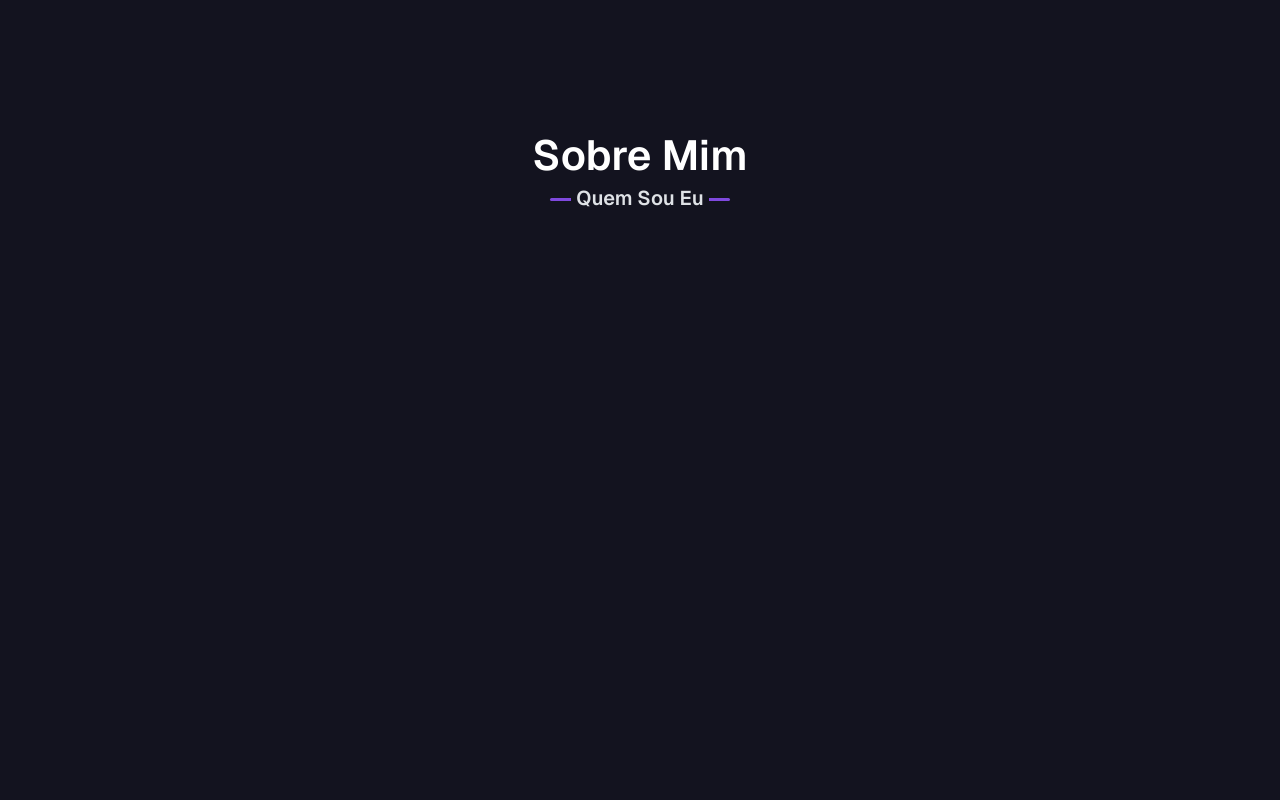
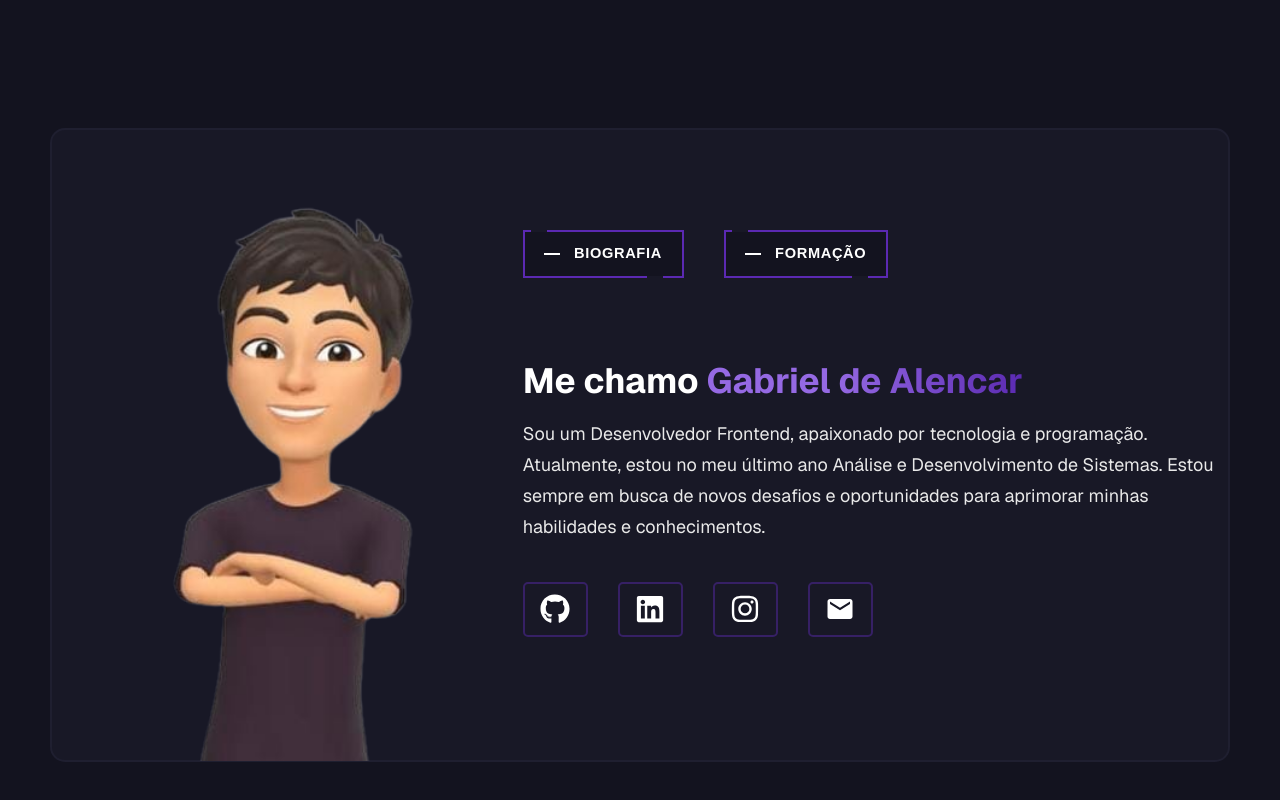
Before and after one commit to gabrielalencs/Portfolio, a React (Vite) app: page / in a window 1280 px wide. Shown: the part 872-1672 px from the top of the page. Before the commit the page ends 1583 px from the top, so only its background shows below. Built offline with nearby package versions, Linux system fonts and the light colour scheme.

Commit message:
starts section about

```diff
--- a/src/components/About/index.jsx
+++ b/src/components/About/index.jsx
@@ -2,10 +2,76 @@
 
 import "@/styles/layout/about.scss";
 
+// Images
+
+import Avatar from "@/assets/avatar-about.png";
+import { FaLinkedin } from "react-icons/fa";
+import { FaInstagram } from "react-icons/fa";
+import { MdEmail } from "react-icons/md";
+import { FaGithub } from "react-icons/fa";
+
+
 const About = () => {
+
+    const socialMedias = [
+        {
+            id: 1,
+            icon: FaGithub,
+            link: "tteste"
+        },
+        {
+            id: 2,
+            icon: FaLinkedin,
+            link: "sdsd"
+        },
+        {
+            id: 3,
+            icon: FaInstagram,
+            link: "sdgfshg"
+        },
+        {
+            id: 4,
+            icon: MdEmail,
+            link: "sdfsd"
+        },
+    ]
+
     return (
         <section className="about">
-            <h2 className="about__title">Sobre Mim</h2>
+            <div className="about__image">
+                <img src={Avatar} alt="Avatar de Gabriel de Alencar" />
+            </div>
+
+            <div className="about__container-texts">
+                <div className="about__buttons-infos">
+                    <button className="fancy">
+                        <span className="top-key"></span>
+                        <span className="text">Biografia</span>
+                        <span className="bottom-key-1"></span>
+                        <span className="bottom-key-2"></span>
+                    </button>
+
+                    <button className="fancy">
+                        <span className="top-key"></span>
+                        <span className="text">Formação</span>
+                        <span className="bottom-key-1"></span>
+                        <span className="bottom-key-2"></span>
+                    </button>
+                </div>
+
+                <div className="about__texts">
+                    <h3>Me chamo <span>Gabriel de Alencar</span></h3>
+                    <p>Sou um Desenvolvedor Frontend, apaixonado por tecnologia e programação. Atualmente, estou no meu último ano Análise e Desenvolvimento de Sistemas. Estou sempre em busca de novos desafios e oportunidades para aprimorar minhas habilidades e conhecimentos.</p>
+
+                    <div className="about__social-media">
+                        {socialMedias.map(media => (
+                            <a key={media.id} href={media.link}>
+                                <media.icon />
+                            </a>
+                        ))}
+                    </div>
+                </div>
+            </div>
         </section>
     )
 }
--- a/src/components/Introduction/index.jsx
+++ b/src/components/Introduction/index.jsx
@@ -15,14 +15,14 @@ const Introduction = () => {
         <section className="introduction">
             <div className="introduction__content">
                 <h1 className="introduction__name-text">Eu sou o Gabriel de Alencar</h1>
-                <h2 className="introduction__role-text">Desenvolvedor Front-End</h2>
+                <h2 className="introduction__role-text">Desenvolvedor Frontend</h2>
 
                 <p className="introduction__description">Como desenvolvedor front-end, meu foco é na criação de interfaces responsivas e dinâmicas, garantindo que cada projeto não só funcione, mas que encante o usuário em cada interação.</p>
             </div>
 
             <div className="introduction__container-avatar">
                 <div className="avatar-container">
-                    <img src={Avatar} alt="Meu avatar" className="avatar" />
+                    <img src={Avatar} alt="Avatar de Gabriel de Alencar" className="avatar" />
                 </div>
 
                 <div className="introduction__icons-container">
--- a/src/styles/base/reset.scss
+++ b/src/styles/base/reset.scss
@@ -22,6 +22,11 @@ a {
     color: inherit;
 }
 
+button {
+    border: none;
+    background-color: transparent;
+}
+
 .container {
     max-width: 128.0rem;
     margin: 0 auto;
--- a/src/styles/layout/about.scss
+++ b/src/styles/layout/about.scss
@@ -2,8 +2,12 @@
 @use "../base/breakpoints.scss" as media;
 
 .about {
-    padding: 0 5rem;
-    margin-top: 20rem;
+    margin: 20rem 5rem 0;
+    background-color: #181826;
+    border: 2px solid #1f1f30;
+    border-radius: 1.5rem;
+    display: flex;
+    gap: 2rem;
 
     @include media.laptops {
         margin-top: 10rem;
@@ -13,50 +17,160 @@
         margin-top: 0;
     }
 
-    &__title {
-        font-size: 2.2rem;
-        color: color.$white;
-        font-weight: 600;
-        position: relative;
-        width: max-content;
-        margin: 0 auto;
+    &__image {
+        width: 50%;
+        padding: 4rem 0 0 4rem;
 
-        &::after {
-            content: "Quem Sou Eu";
-            display: block;
-            font-size: 2rem;
+        img {
+            width: 100%;
             position: relative;
-            z-index: 5;
-            text-align: center;
-            background-color: color.$body-color;
-            width: max-content;
-            margin: .3rem auto 0;
-            padding: 0 .5rem;
-            color: #dfe2e6;
+            top: .4rem;
         }
+    }
 
-        &::before {
-            content: "";
-            position: absolute;
-            bottom: 10px;
-            left: 50%;
-            width: 180px;
-            height: 3px;
-            background: color.$purple-secondary;
-            border-radius: 5rem;
-            transform: translateX(-50%);
+    &__container-texts {
+        margin-top: 3rem;
+        width: 80%;
+    }
+
+    &__buttons-infos {
+        margin-top: 7rem;
+        display: flex;
+        gap: 4rem;
+    }
+
+    &__texts {
+        margin-top: 8rem;
+    }
+
+    &__texts h3 {
+        font-size: 3.5rem;
+        color: #fff;
+
+        span {
+            background: linear-gradient(264.26deg, #5a29b0, #9569e3 60.03%);
+            -webkit-background-clip: text;
+            -webkit-text-fill-color: transparent;
         }
+    }
 
-        @include media.mobiles {
-            font-size: 2.6rem;
-        }
+    &__texts p {
+        margin-top: 1.5rem;
+        font-size: 1.8rem;
+        color: #e9e9e9;
+        line-height: 3.1rem;
+    }
 
-        @include media.tablets {
-            font-size: 3.2rem;
-        }
+    &__social-media {
+        margin-top: 4rem;
+        display: flex;
+        align-items: center;
+        gap: 3rem;
 
-        @include media.laptops {
-            font-size: 4.2rem;
+        a {
+            border: 2px solid #5a29b076;
+            height: 55px;
+            width: 65px;
+            border-radius: .5rem;
+            font-size: 3rem;
+            color: color.$white;
+            display: flex;
+            align-items: center;
+            justify-content: center;
         }
     }
 }
+
+
+// Buttons
+
+.fancy {
+    background-color: #13131F;
+    border: 2px solid #5b29b2;
+    border-radius: 0;
+    box-sizing: border-box;
+    color: #fefefe;
+    cursor: pointer;
+    display: inline-block;
+    float: right;
+    font-weight: 600;
+    letter-spacing: 0.05em;
+    margin: 0;
+    outline: none;
+    overflow: visible;
+    padding: 1.2rem 2rem;
+    position: relative;
+    text-align: center;
+    text-decoration: none;
+    text-transform: none;
+    transition: all 0.3s ease-in-out;
+    font-size: 1.3rem;
+}
+
+.fancy::before {
+    content: " ";
+    width: 1.5625rem;
+    height: 2px;
+    background: #fff;
+    top: 50%;
+    left: 1.5em;
+    position: absolute;
+    transform: translateY(-50%);
+    transform-origin: center;
+    transition: background 0.3s linear, width 0.3s linear;
+}
+
+.fancy .text {
+    font-size: 1.125em;
+    line-height: 1.33333em;
+    padding-left: 2em;
+    display: block;
+    text-align: left;
+    transition: all 0.3s ease-in-out;
+    text-transform: uppercase;
+    text-decoration: none;
+    color: #fff;
+}
+
+.fancy .top-key {
+    height: 2px;
+    width: 1.5625rem;
+    top: -2px;
+    left: 0.625rem;
+    position: absolute;
+    background: #181826;
+    transition: width 0.5s ease-out, left 0.3s ease-out;
+}
+
+.fancy .bottom-key-1 {
+    height: 2px;
+    width: 1.5625rem;
+    right: 1.875rem;
+    bottom: -2px;
+    position: absolute;
+    background: #181826;
+    transition: width 0.5s ease-out, right 0.3s ease-out;
+}
+
+
+
+.fancy:hover::before {
+    width: 0.9375rem;
+    background: #5b29b2;
+}
+
+.fancy:hover .text {
+    color: #ab83f0;
+    padding-left: 1.5em;
+}
+
+.fancy:hover .top-key {
+    left: -2px;
+    width: 0px;
+}
+
+.fancy:hover .bottom-key-1,
+.fancy:hover .bottom-key-2 {
+    right: 0;
+    width: 0;
+}
--- a/src/styles/layout/header.scss
+++ b/src/styles/layout/header.scss
@@ -19,7 +19,7 @@
     }
 
     @include media.laptops {
-        padding: 1rem 2rem 1rem 5rem;
+        padding: 1rem 5rem;
     }
 
     @include media.tablets {
```
